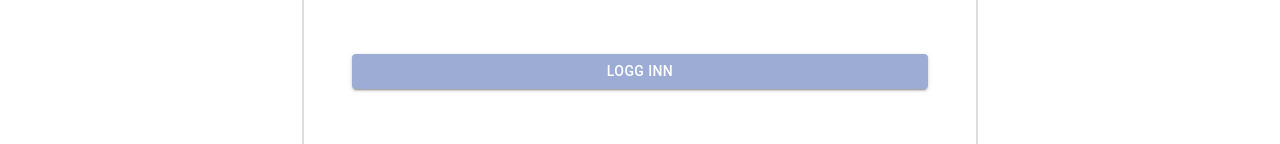
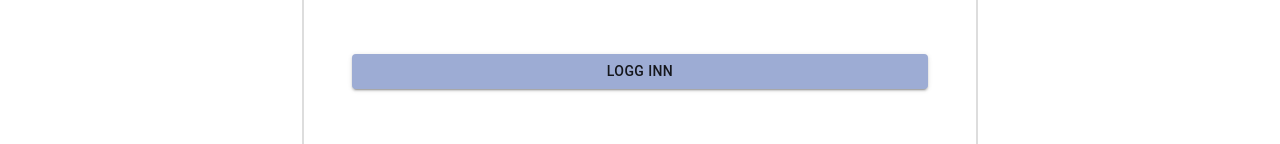
Before and after one commit to fuzzboii/Studentreisen, a React (Create React App) app: page /login in a window 1280 px wide. Shown: the part 503-647 px from the top of the page. Built offline with nearby package versions, Linux system fonts and the light colour scheme.

Commit message:
Fjernet color primary fra Logg inn knapp

```diff
--- a/src/components/Login.js
+++ b/src/components/Login.js
@@ -101,7 +101,7 @@ class Login extends Component {
             </FormControl>
             <Button onClick={this.gotoGlemt} id="form_glemt_login" variant="outlined">Glemt Passord</Button>
             <Button onClick={this.gotoRegister} variant="outlined">Ny bruker</Button>
-            <Button type="submit" id="form_btn_login" color="primary" variant="contained">Logg inn</Button>
+            <Button type="submit" id="form_btn_login" variant="contained">Logg inn</Button>
           </form>
       </main>
     );
```
